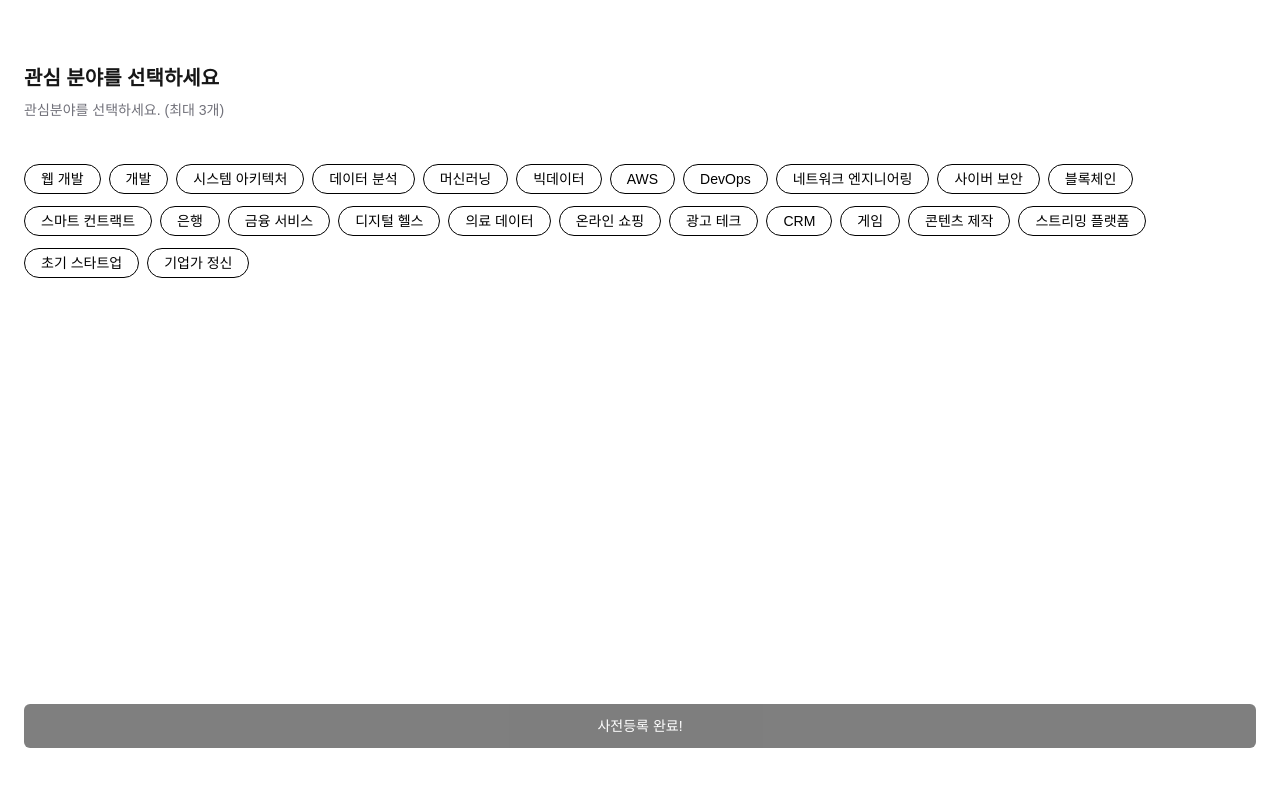
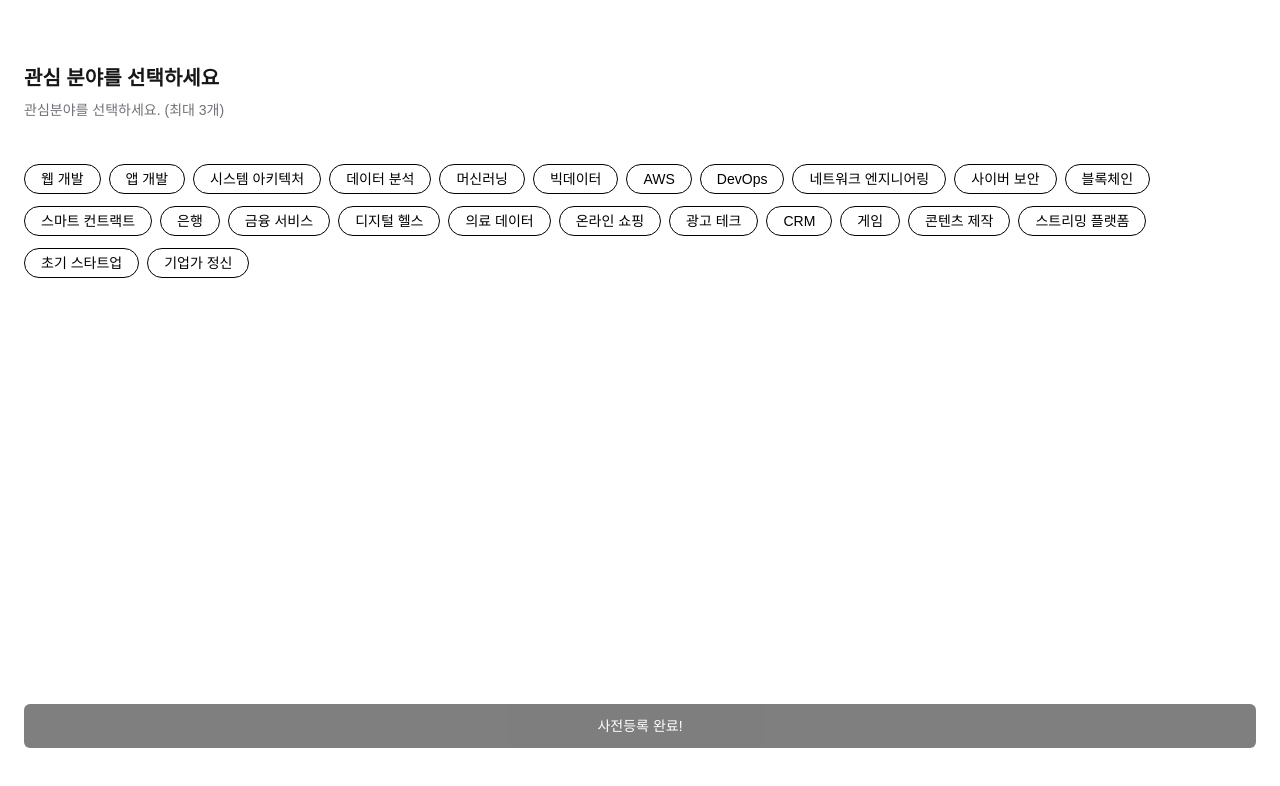
Before and after one commit to goorm-CHACHA/FE, a Next.js app: page /register/interest in a window 1280 px wide. Shown: the top 786 px of the page. Built offline with nearby package versions, Linux system fonts and the light colour scheme.

Commit message:
fix: 3개 이상 선택했을 경우 버튼 활성화가 되지 않는 이슈 해결

```diff
--- a/src/components/register/interest-form.tsx
+++ b/src/components/register/interest-form.tsx
@@ -21,7 +21,8 @@ const InterestForm = () => {
     setValue,
     setError,
     clearErrors,
-    formState: { errors, isValid },
+    watch,
+    formState: { errors },
   } = useForm<{ interest: string[] }>({
     defaultValues: {
       interest: [],
@@ -30,6 +31,7 @@ const InterestForm = () => {
   });
 
   const onSubmit = handleSubmit(useFormSubmit('/'));
+  const selectedOptions = watch('interest');
 
   // 선택하지 않거나 3개 이상 선택할 경우 방지
   const handleValueChange = (newValue: string[]) => {
@@ -74,10 +76,10 @@ const InterestForm = () => {
                 return true;
               },
             }}
-            render={({ field }) => (
+            render={() => (
               <RadixToggleGroup
                 items={interestOptions}
-                value={field.value}
+                value={selectedOptions}
                 onChange={handleValueChange}
                 ariaLabel="interest option"
                 variant={'black'}
@@ -92,7 +94,10 @@ const InterestForm = () => {
           )}
         </div>
 
-        <Button className="py-3" disabled={!isValid}>
+        <Button
+          className="py-3"
+          disabled={selectedOptions.length < MIN_SELECTION}
+        >
           사전등록 완료!
         </Button>
       </form>
--- a/src/constants/interest.ts
+++ b/src/constants/interest.ts
@@ -5,7 +5,7 @@ interface InterestOptions {
 
 export const interestOptions: InterestOptions[] = [
   { category: '소프트웨어 개발', value: '웹 개발' },
-  { category: '소프트웨어 개발', value: '개발' },
+  { category: '소프트웨어 개발', value: '앱 개발' },
   { category: '소프트웨어 개발', value: '시스템 아키텍처' },
   { category: '데이터 & AI', value: '데이터 분석' },
   { category: '데이터 & AI', value: '머신러닝' },
```
